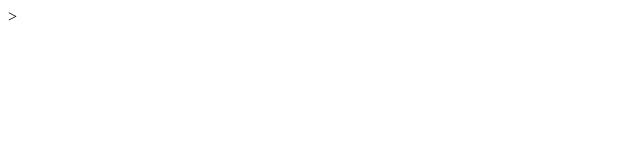
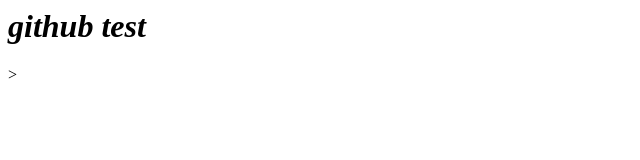
Before and after one commit to jcaserta/testrespository, a plain HTML site: page index.html in a window 1280 px wide. Shown: the whole page, without its empty margins (0-640 px from the left). Drawn offline with Linux system fonts and the light colour scheme.

Commit message:
body updated
should be readable

```diff
--- a/index.html
+++ b/index.html
@@ -4,4 +4,7 @@
             h1 { font-style: italic;}
         </style>
     </head>
+    <body>
+        <h1>github test</h1>
+    </body>
 </html>>
```
